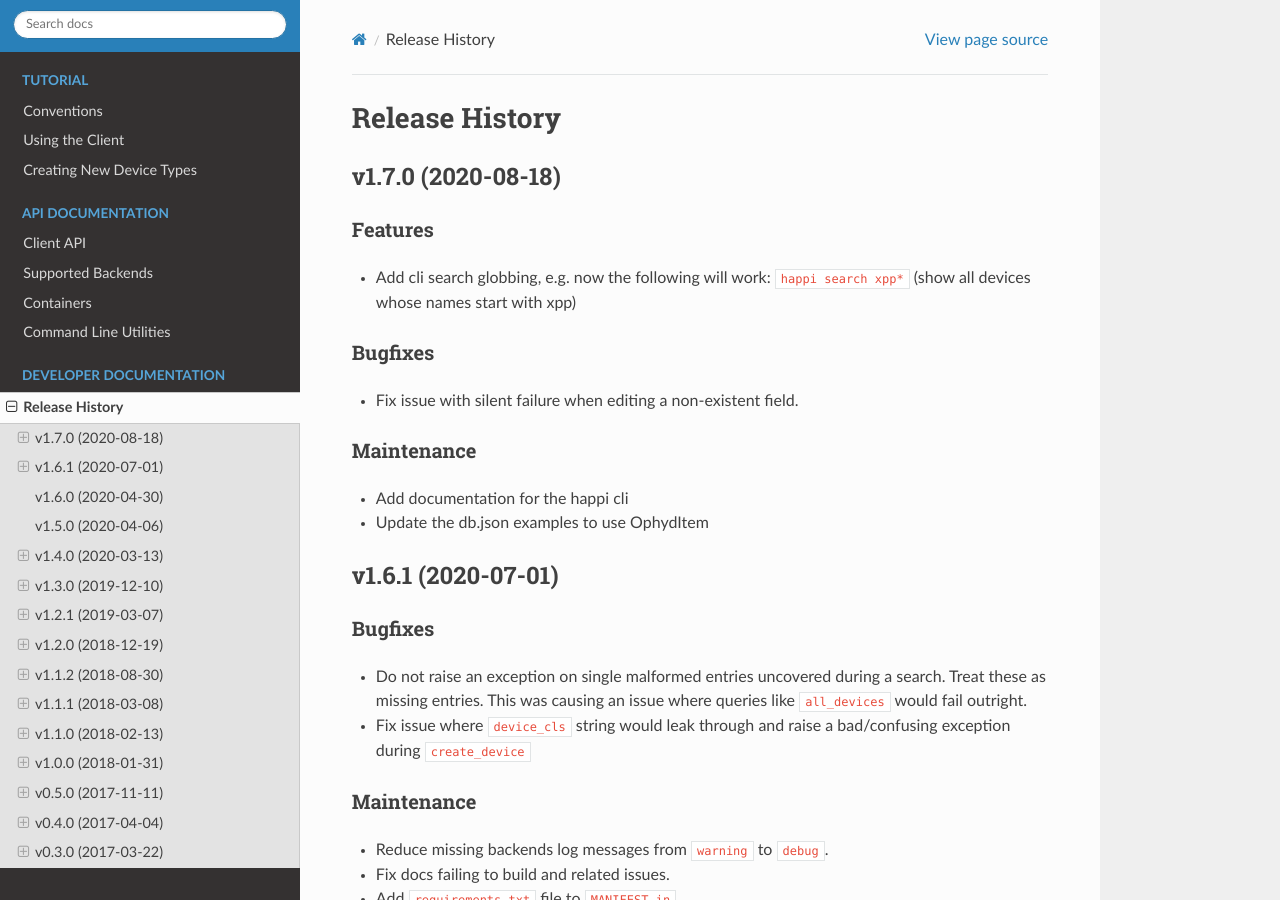
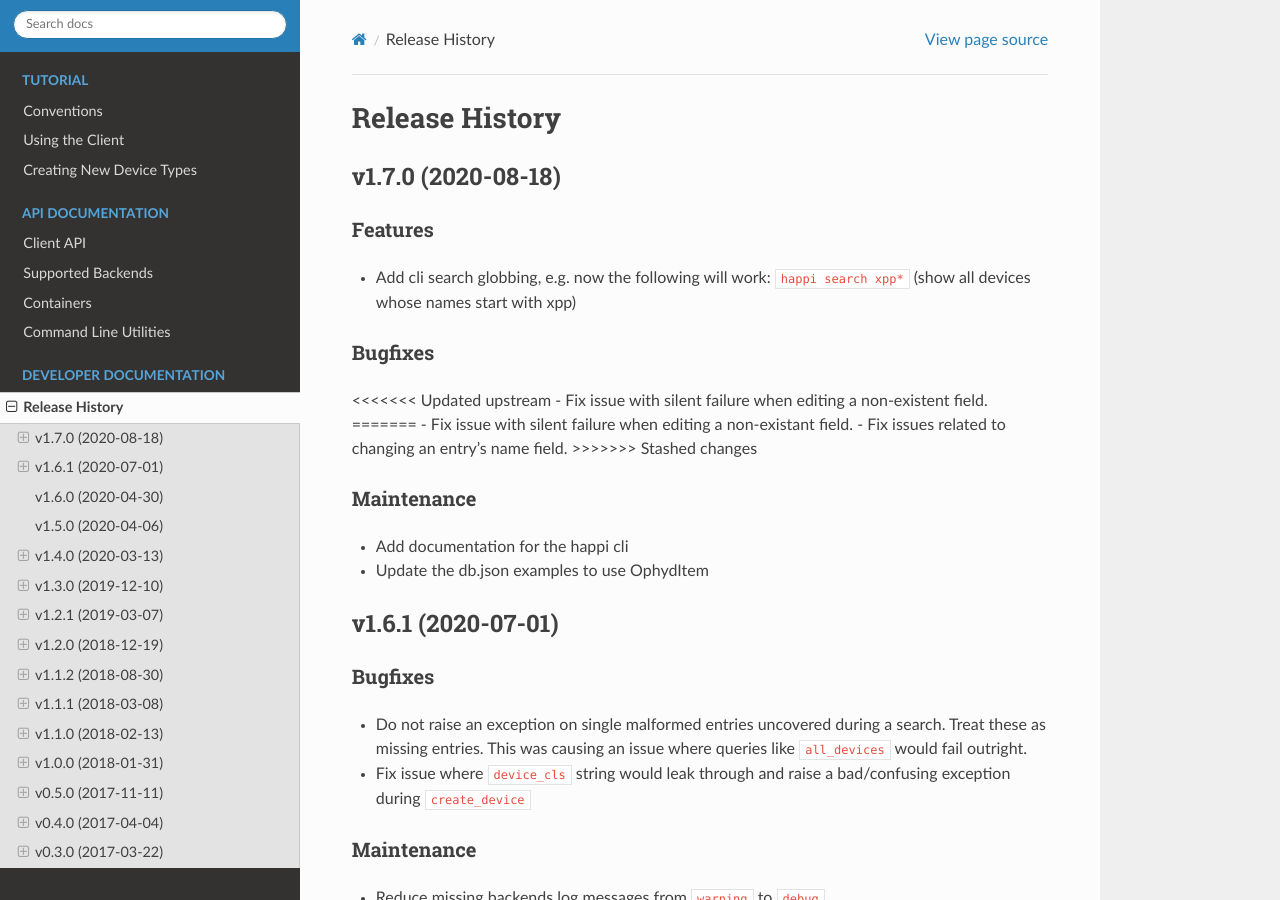
Before and after one commit to pcdshub/happi, a Sphinx documentation site: the page built from docs/source/releases.rst, in a window 1280 px wide and 900 px high. Built offline with Sphinx 7.4.7 and the Read the Docs theme 2.0.0, drawn with Linux system fonts in a browser that asks for light colours.

Commit message:
DOC: add another fix that we're squeezing in to this tag.

```diff
--- a/docs/source/releases.rst
+++ b/docs/source/releases.rst
@@ -12,7 +12,12 @@ Features
 
 Bugfixes
 --------
+<<<<<<< Updated upstream
 - Fix issue with silent failure when editing a non-existent field.
+=======
+- Fix issue with silent failure when editing a non-existant field.
+- Fix issues related to changing an entry's name field.
+>>>>>>> Stashed changes
 
 Maintenance
 -----------
```
